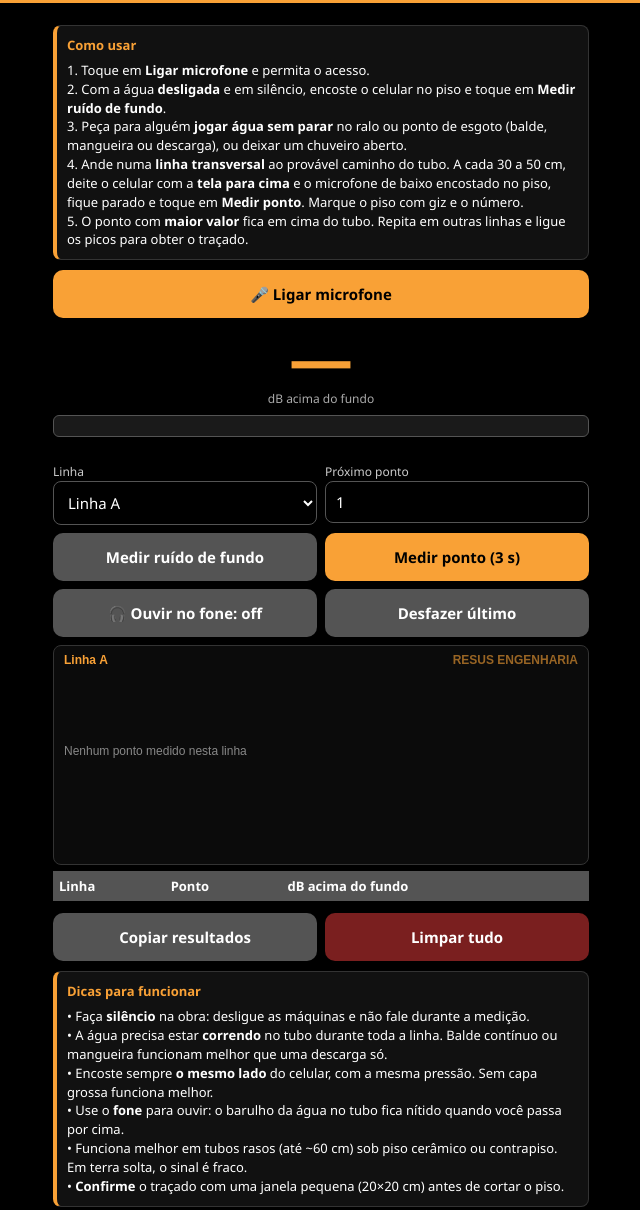
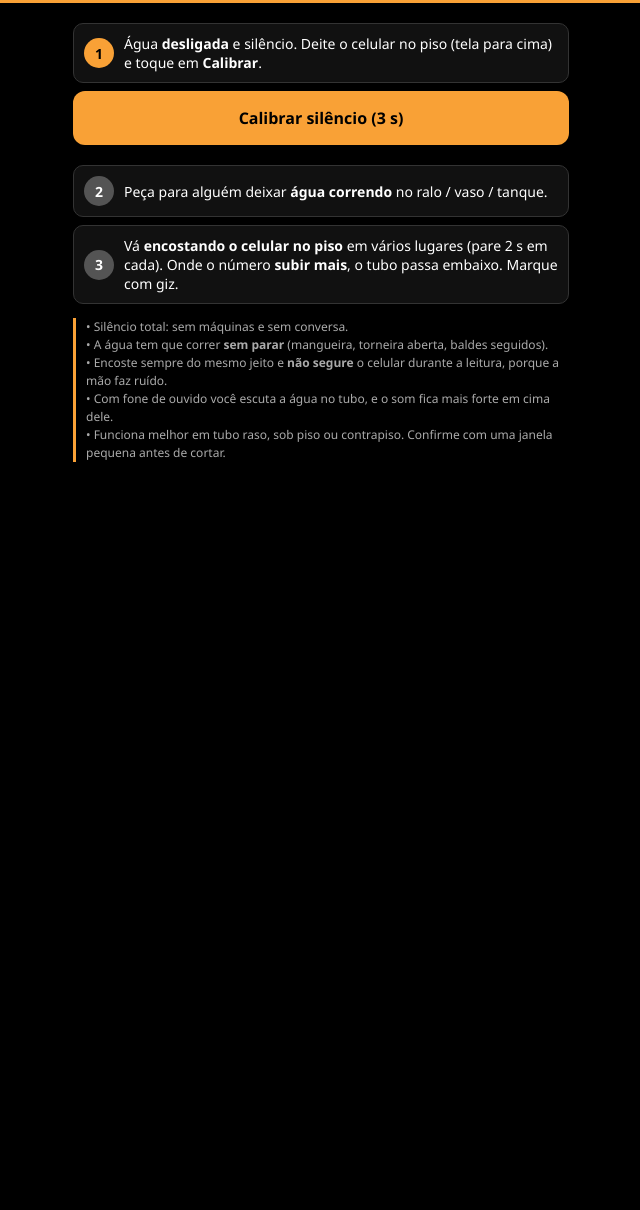
Before and after one commit to ebcengenheirocivil-cyber/geofone-resus, a plain HTML site: page index.html in a window 1280 px wide. Shown: the part 54-1264 px from the top of the page, without its empty margins (319-959 px from the left). After the commit the page ends 800 px from the top, so only its background shows below. Drawn offline with Linux system fonts and the light colour scheme.

Commit message:
Modo simples: leitura contínua tipo detector
Co-Authored-By: Claude Opus 5.5 <noreply@anthropic.com>
Claude-Session: https://claude.ai/code/session_01VTWf6FmzxNw5WsTTdFfC62

```diff
--- a/index.html
+++ b/index.html
@@ -9,84 +9,64 @@
 :root{--ci:#545454;--la:#F9A136}
 *{box-sizing:border-box;-webkit-tap-highlight-color:transparent}
 body{margin:0;background:#000;color:#fff;font-family:Montserrat,"Segoe UI",Arial,sans-serif;user-select:none;-webkit-user-select:none}
-header{position:sticky;top:0;border-bottom:3px solid var(--la);padding:10px 12px;background:#000;z-index:2}
+header{border-bottom:3px solid var(--la);padding:10px 12px}
 .brand{font-weight:800;font-size:15px}.brand b{color:var(--la)}.brand small{display:block;font-weight:400;font-size:10px;color:#bbb;letter-spacing:1px}
-main{padding:12px;max-width:560px;margin:auto}
-.big{text-align:center;margin:8px 0}
-#lvl{font-size:64px;font-weight:800;color:var(--la);line-height:1}
-#lvlS{font-size:12px;color:#aaa}
-.bar{height:22px;background:#1a1a1a;border:1px solid var(--ci);border-radius:6px;overflow:hidden;margin:8px 0}
-.bar i{display:block;height:100%;width:0;background:linear-gradient(90deg,#545454,#F9A136,#fff)}
-button{font-family:inherit;border:0;border-radius:10px;padding:14px;font-size:15px;font-weight:700;background:var(--ci);color:#fff;width:100%}
-button.pri{background:var(--la);color:#000}button.dg{background:#7a1f1f}
-.g2{display:grid;grid-template-columns:1fr 1fr;gap:8px;margin:8px 0}
-.box{background:#111;border:1px solid #333;border-left:4px solid var(--la);border-radius:8px;padding:10px;margin:10px 0;font-size:13px;line-height:1.45}
-.box h4{margin:0 0 6px;color:var(--la)}
-label{font-size:12px;color:#ccc}
-select,input{width:100%;padding:10px;border-radius:8px;border:1px solid var(--ci);background:#000;color:#fff;font-size:15px;font-family:inherit}
-canvas{width:100%;height:220px;background:#0b0b0b;border:1px solid #333;border-radius:8px;display:block}
-table{width:100%;border-collapse:collapse;font-size:13px;margin-top:6px}
-th{background:var(--ci);padding:6px;text-align:left}td{border-bottom:1px solid #333;padding:6px}
-tr.max td{color:var(--la);font-weight:800}
-#prog{height:6px;background:var(--la);width:0;border-radius:3px;transition:width .1s}
+main{padding:12px;max-width:520px;margin:auto}
+.step{display:flex;gap:10px;align-items:center;background:#111;border:1px solid #333;border-radius:10px;padding:10px;margin:8px 0;font-size:14px}
+.step .n{flex:0 0 30px;height:30px;border-radius:50%;background:var(--ci);display:flex;align-items:center;justify-content:center;font-weight:800}
+.step.ok .n{background:#3BB273}.step.at .n{background:var(--la);color:#000}
+button{font-family:inherit;border:0;border-radius:12px;padding:16px;font-size:16px;font-weight:800;background:var(--ci);color:#fff;width:100%}
+button.pri{background:var(--la);color:#000}
+#painel{display:none;text-align:center}
+#num{font-size:110px;font-weight:800;line-height:1;margin-top:10px;transition:color .2s}
+#txt{font-size:20px;font-weight:800;margin:6px 0 10px;min-height:26px}
+.bar{height:34px;background:#1a1a1a;border:1px solid var(--ci);border-radius:8px;position:relative;overflow:hidden}
+.bar i{position:absolute;left:0;top:0;bottom:0;width:0;background:linear-gradient(90deg,#545454,#F9A136,#fff)}
+.bar b{position:absolute;top:0;bottom:0;width:3px;background:#fff;left:0}
+.pk{font-size:14px;color:#ccc;margin:10px 0}
+.pk span{color:var(--la);font-weight:800;font-size:18px}
+.g2{display:grid;grid-template-columns:1fr 1fr;gap:8px;margin-top:10px}
+.dica{font-size:12px;color:#aaa;line-height:1.5;margin-top:14px;border-left:3px solid var(--la);padding-left:10px}
+#prog{height:6px;background:var(--la);width:0;border-radius:3px;margin-top:6px}
 </style>
 </head>
 <body>
 <header><div class="brand">RESUS <b>ENGENHARIA</b><small>GEOFONE DE CELULAR · LOCALIZAÇÃO DE ESGOTO POR SOM</small></div></header>
 <main>
-  <div class="box"><h4>Como usar</h4>
-    1. Toque em <b>Ligar microfone</b> e permita o acesso.<br>
-    2. Com a água <b>desligada</b> e em silêncio, encoste o celular no piso e toque em <b>Medir ruído de fundo</b>.<br>
-    3. Peça para alguém <b>jogar água sem parar</b> no ralo ou ponto de esgoto (balde, mangueira ou descarga), ou deixar um chuveiro aberto.<br>
-    4. Ande numa <b>linha transversal</b> ao provável caminho do tubo. A cada 30 a 50 cm, deite o celular com a <b>tela para cima</b> e o microfone de baixo encostado no piso, fique parado e toque em <b>Medir ponto</b>. Marque o piso com giz e o número.<br>
-    5. O ponto com <b>maior valor</b> fica em cima do tubo. Repita em outras linhas e ligue os picos para obter o traçado.
+  <div class="step at" id="s1"><div class="n">1</div><div>Água <b>desligada</b> e silêncio. Deite o celular no piso (tela para cima) e toque em <b>Calibrar</b>.</div></div>
+  <button id="bCal" class="pri">Calibrar silêncio (3 s)</button>
+  <div id="prog"></div>
+  <div class="step" id="s2"><div class="n">2</div><div>Peça para alguém deixar <b>água correndo</b> no ralo / vaso / tanque.</div></div>
+  <div class="step" id="s3"><div class="n">3</div><div>Vá <b>encostando o celular no piso</b> em vários lugares (pare 2 s em cada). Onde o número <b>subir mais</b>, o tubo passa embaixo. Marque com giz.</div></div>
+
+  <div id="painel">
+    <div id="num">0</div>
+    <div id="txt">—</div>
+    <div class="bar"><i id="bar"></i><b id="pkbar"></b></div>
+    <div class="pk">Maior valor até agora: <span id="pk">0</span></div>
+    <div class="g2">
+      <button id="bZera">Zerar maior</button>
+      <button id="bFone">🎧 Fone: off</button>
+    </div>
+    <div class="g2"><button id="bRecal">Recalibrar</button><button id="bPausa">Pausar</button></div>
   </div>
 
-  <button id="bMic" class="pri">🎤 Ligar microfone</button>
-  <div class="big"><div id="lvl">—</div><div id="lvlS">dB acima do fundo</div></div>
-  <div class="bar"><i id="bar"></i></div>
-  <div id="prog"></div>
-
-  <div class="g2">
-    <div><label>Linha</label><select id="linha"></select></div>
-    <div><label>Próximo ponto</label><input id="ponto" type="number" value="1"></div>
-  </div>
-  <div class="g2">
-    <button id="bFundo">Medir ruído de fundo</button>
-    <button id="bPonto" class="pri">Medir ponto (3 s)</button>
-  </div>
-  <div class="g2">
-    <button id="bFone">🎧 Ouvir no fone: off</button>
-    <button id="bDesf">Desfazer último</button>
-  </div>
-
-  <canvas id="cv"></canvas>
-  <table id="tab"></table>
-  <div class="g2" style="margin-top:12px">
-    <button id="bCopiar">Copiar resultados</button>
-    <button id="bLimpar" class="dg">Limpar tudo</button>
-  </div>
-
-  <div class="box"><h4>Dicas para funcionar</h4>
-    • Faça <b>silêncio</b> na obra: desligue as máquinas e não fale durante a medição.<br>
-    • A água precisa estar <b>correndo</b> no tubo durante toda a linha. Balde contínuo ou mangueira funcionam melhor que uma descarga só.<br>
-    • Encoste sempre <b>o mesmo lado</b> do celular, com a mesma pressão. Sem capa grossa funciona melhor.<br>
-    • Use o <b>fone</b> para ouvir: o barulho da água no tubo fica nítido quando você passa por cima.<br>
-    • Funciona melhor em tubos rasos (até ~60 cm) sob piso cerâmico ou contrapiso. Em terra solta, o sinal é fraco.<br>
-    • <b>Confirme</b> o traçado com uma janela pequena (20×20 cm) antes de cortar o piso.
+  <div class="dica">
+    • Silêncio total: sem máquinas e sem conversa.<br>
+    • A água tem que correr <b>sem parar</b> (mangueira, torneira aberta, baldes seguidos).<br>
+    • Encoste sempre do mesmo jeito e <b>não segure</b> o celular durante a leitura, porque a mão faz ruído.<br>
+    • Com fone de ouvido você escuta a água no tubo, e o som fica mais forte em cima dele.<br>
+    • Funciona melhor em tubo raso, sob piso ou contrapiso. Confirme com uma janela pequena antes de cortar.
   </div>
 </main>
 <script>
 "use strict";
 const $=id=>document.getElementById(id);
-let ac=null,an=null,mon=null,buf=null,fundo=null,cur=-120,fone=false,med=null;
-let dados=[];try{dados=JSON.parse(localStorage.getItem('resus_geo')||'[]')}catch(e){}
-const salvar=()=>{try{localStorage.setItem('resus_geo',JSON.stringify(dados))}catch(e){}};
-const fmt=v=>v.toFixed(1).replace('.',',');
-"ABCDEFGH".split('').forEach(l=>{const o=document.createElement('option');o.value=l;o.textContent='Linha '+l;$('linha').appendChild(o)});
+let ac=null,an=null,mon=null,buf=null,fundo=null,cur=-100,pico=0,cal=null,fone=false,pausa=false;
+const fmt=v=>(Math.round(v)).toString();
 
-$('bMic').onclick=async()=>{
-  if(ac)return;
+async function iniciarAudio(){
+  if(ac)return true;
   try{
     const st=await navigator.mediaDevices.getUserMedia({audio:{echoCancellation:false,noiseSuppression:false,autoGainControl:false}});
     ac=new (window.AudioContext||window.webkitAudioContext)();
@@ -96,60 +76,37 @@ $('bMic').onclick=async()=>{
     an=ac.createAnalyser();an.fftSize=2048;buf=new Float32Array(an.fftSize);
     mon=ac.createGain();mon.gain.value=0;
     src.connect(hp);hp.connect(lp);lp.connect(an);lp.connect(mon);mon.connect(ac.destination);
-    $('bMic').textContent='🎤 Microfone ligado';$('bMic').className='';
-    loop();
-  }catch(e){$('bMic').textContent='Sem acesso ao microfone — abra por https e permita';}
-};
+    loop();return true;
+  }catch(e){$('bCal').textContent='Sem acesso ao microfone — permita no navegador';return false}
+}
 function nivel(){an.getFloatTimeDomainData(buf);let s=0;for(const v of buf)s+=v*v;return 20*Math.log10(Math.sqrt(s/buf.length)+1e-9)}
 function loop(){
-  const d=nivel();cur=cur*0.85+d*0.15;
-  const rel=fundo===null?cur:cur-fundo;
-  $('lvl').textContent=fundo===null?fmt(cur):fmt(rel);
-  $('lvlS').textContent=fundo===null?'dB (meça o ruído de fundo)':'dB acima do fundo';
-  $('bar').style.width=Math.max(0,Math.min(100,fundo===null?(cur+90)*1.2:rel*4))+'%';
-  if(med){med.v.push(d);const p=(performance.now()-med.t0)/3000;$('prog').style.width=Math.min(100,p*100)+'%';
-    if(p>=1){const arr=med.v.sort((a,b)=>a-b);const m=arr[Math.floor(arr.length/2)];const f=med.fn;med=null;$('prog').style.width='0';f(m)}}
+  const d=nivel();
+  if(cal){cal.v.push(d);const p=(performance.now()-cal.t0)/3000;$('prog').style.width=Math.min(100,p*100)+'%';
+    if(p>=1){const a=cal.v.sort((x,y)=>x-y);fundo=a[Math.floor(a.length*0.5)];cal=null;$('prog').style.width='0';pronto()}}
+  cur=cur*0.9+d*0.1;
+  if(fundo!==null&&!pausa){
+    const rel=Math.max(0,cur-fundo);
+    if(rel>pico){pico=rel;$('pk').textContent=fmt(pico)}
+    $('num').textContent=fmt(rel);
+    const cor=rel<3?'#888':rel<8?'#F9A136':'#fff';$('num').style.color=cor;
+    $('txt').textContent=rel<3?'Silencioso — longe do tubo':rel<8?'Algum som — tubo próximo?':'FORTE — tubo provavelmente aqui';
+    $('txt').style.color=cor;
+    $('bar').style.width=Math.min(100,rel*4)+'%';$('pkbar').style.left=Math.min(99,pico*4)+'%';
+  }
   requestAnimationFrame(loop);
 }
-function medir(fn){if(!ac){alertBox('Ligue o microfone primeiro');return}if(med)return;med={t0:performance.now(),v:[],fn}}
-function alertBox(t){$('lvlS').textContent=t}
-$('bFundo').onclick=()=>medir(m=>{fundo=m;alertBox('Ruído de fundo registrado')});
-$('bPonto').onclick=()=>medir(m=>{
-  const l=$('linha').value,n=parseInt($('ponto').value)||1;
-  dados=dados.filter(d=>!(d.l===l&&d.n===n));dados.push({l,n,db:m,rel:fundo===null?null:m-fundo});
-  $('ponto').value=n+1;salvar();desenhar();
-  if(navigator.vibrate)try{navigator.vibrate(120)}catch(e){}
-});
-$('bDesf').onclick=()=>{dados.pop();const n=parseInt($('ponto').value)||2;$('ponto').value=Math.max(1,n-1);salvar();desenhar()};
-$('bLimpar').onclick=()=>{if($('bLimpar').dataset.c){dados=[];salvar();desenhar();$('bLimpar').textContent='Limpar tudo';delete $('bLimpar').dataset.c}else{$('bLimpar').dataset.c=1;$('bLimpar').textContent='Toque de novo p/ confirmar'}};
-$('bFone').onclick=()=>{if(!ac)return;fone=!fone;mon.gain.value=fone?6:0;$('bFone').textContent='🎧 Ouvir no fone: '+(fone?'ON':'off')};
-$('linha').onchange=()=>{const l=$('linha').value;const ns=dados.filter(d=>d.l===l).map(d=>d.n);$('ponto').value=ns.length?Math.max(...ns)+1:1;desenhar()};
-$('bCopiar').onclick=async()=>{
-  const t='RESUS ENGENHARIA — Geofone\nLinha;Ponto;dB;dB acima do fundo\n'+dados.slice().sort((a,b)=>a.l.localeCompare(b.l)||a.n-b.n).map(d=>`${d.l};${d.n};${fmt(d.db)};${d.rel===null?'':fmt(d.rel)}`).join('\n');
-  try{await navigator.clipboard.writeText(t);$('bCopiar').textContent='Copiado ✔'}catch(e){$('bCopiar').textContent='Não foi possível copiar'}
-  setTimeout(()=>$('bCopiar').textContent='Copiar resultados',2000);
-};
-function desenhar(){
-  const l=$('linha').value,pts=dados.filter(d=>d.l===l).sort((a,b)=>a.n-b.n);
-  const cv=$('cv'),dpr=devicePixelRatio||1,W=cv.clientWidth,H=cv.clientHeight;cv.width=W*dpr;cv.height=H*dpr;
-  const c=cv.getContext('2d');c.setTransform(dpr,0,0,dpr,0,0);c.clearRect(0,0,W,H);
-  c.fillStyle='#F9A136';c.font='800 12px Arial';c.fillText('Linha '+l,10,18);
-  c.fillStyle='rgba(249,161,54,.6)';c.textAlign='right';c.fillText('RESUS ENGENHARIA',W-10,18);c.textAlign='left';
-  const val=d=>d.rel!==null?d.rel:d.db;
-  let tab='<tr><th>Linha</th><th>Ponto</th><th>dB acima do fundo</th></tr>';
-  if(pts.length){
-    const vs=pts.map(val),mx=Math.max(...vs),mn=Math.min(...vs,0),rg=(mx-mn)||1;
-    const bw=(W-20)/pts.length;
-    pts.forEach((d,i)=>{const v=val(d),h=(v-mn)/rg*(H-60),x=10+i*bw,y=H-24-h;
-      c.fillStyle=v===mx?'#F9A136':'#545454';c.fillRect(x+bw*.15,y,bw*.7,h);
-      c.fillStyle='#fff';c.font='10px Arial';c.textAlign='center';c.fillText(d.n,x+bw/2,H-8);c.fillText(fmt(v),x+bw/2,y-4);c.textAlign='left'});
-    const all=dados.slice().sort((a,b)=>a.l.localeCompare(b.l)||a.n-b.n);
-    const maxPor={};all.forEach(d=>{const v=val(d);if(!(d.l in maxPor)||v>maxPor[d.l])maxPor[d.l]=v});
-    tab+=all.map(d=>`<tr class="${val(d)===maxPor[d.l]?'max':''}"><td>${d.l}</td><td>${d.n}</td><td>${d.rel===null?fmt(d.db)+' (sem fundo)':fmt(d.rel)}${val(d)===maxPor[d.l]?' ◀ tubo':''}</td></tr>`).join('');
-  }else{c.fillStyle='#888';c.font='12px Arial';c.fillText('Nenhum ponto medido nesta linha',10,H/2)}
-  $('tab').innerHTML=tab;
+function pronto(){
+  $('s1').className='step ok';$('s2').className='step at';$('s3').className='step at';
+  $('bCal').style.display='none';$('painel').style.display='block';pico=0;$('pk').textContent='0';
+  if(navigator.vibrate)try{navigator.vibrate(150)}catch(e){}
 }
-desenhar();addEventListener('resize',desenhar);
+async function calibrar(){if(!(await iniciarAudio()))return;$('bCal').textContent='Calibrando… não mexa';cal={t0:performance.now(),v:[]}}
+$('bCal').onclick=calibrar;
+$('bRecal').onclick=()=>{$('painel').style.display='none';$('bCal').style.display='block';$('s1').className='step at';$('s2').className='step';$('s3').className='step';fundo=null;calibrar()};
+$('bZera').onclick=()=>{pico=0;$('pk').textContent='0'};
+$('bPausa').onclick=()=>{pausa=!pausa;$('bPausa').textContent=pausa?'Continuar':'Pausar'};
+$('bFone').onclick=()=>{if(!ac)return;fone=!fone;mon.gain.value=fone?6:0;$('bFone').textContent='🎧 Fone: '+(fone?'ON':'off')};
 </script>
 </body>
 </html>
```
